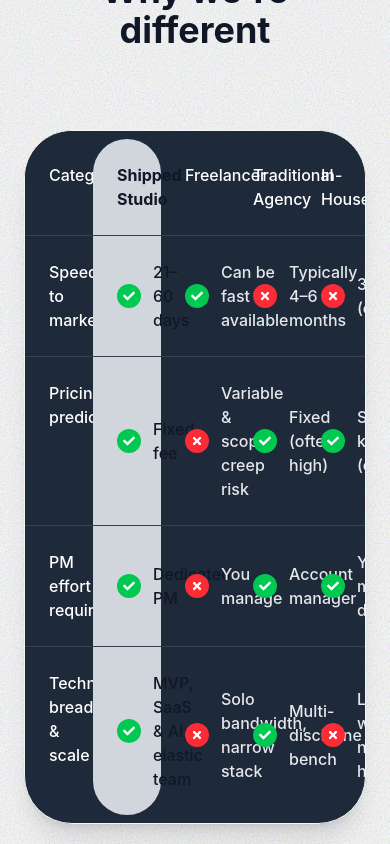
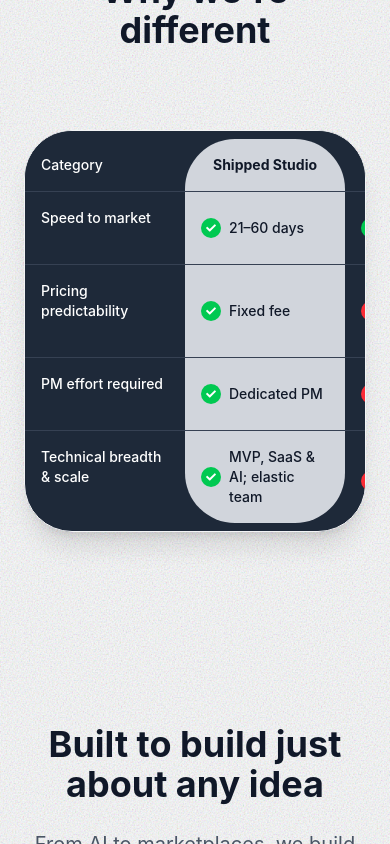
Before and after one commit to DevBobi/shipped.studio.landing, a Next.js app: page / in a window 390 px wide. Shown: the part 1800-2644 px from the top of the page. Built offline with nearby package versions, Linux system fonts and the light colour scheme.

Commit message:
table sorted

```diff
--- a/src/components/sections/WhyDifferentSection.tsx
+++ b/src/components/sections/WhyDifferentSection.tsx
@@ -52,6 +52,8 @@
 
         {/* Comparison Table */}
         <div className="bg-gray-800 rounded-[48px] p-0 overflow-hidden max-w-6xl w-full mx-auto shadow-xl border border-gray-100">
+          {/* Desktop Table */}
+          <div className="hidden md:block">
             {/* Header Row */}
             <div className="grid grid-cols-5 bg-gray-800">
               <div className="p-6 text-white font-medium font-dm-sans mt-2">Category</div>
@@ -122,6 +124,82 @@
               </div>
             ))}
           </div>
+
+          {/* Mobile Table */}
+          <div className="md:hidden overflow-x-auto">
+            <div className="min-w-[800px]">
+              {/* Header Row */}
+              <div className="grid grid-cols-5 bg-gray-800">
+                <div className="p-4 text-white font-medium font-dm-sans mt-2 text-sm">Category</div>
+                <div className="bg-gray-300 p-4 mt-2 text-gray-900 font-bold text-center font-dm-sans rounded-t-[50px] text-sm">
+                  Shipped Studio
+                </div>
+                <div className="p-4 text-white font-medium text-center font-dm-sans mt-2 text-sm">Freelancer</div>
+                <div className="p-4 text-white font-medium text-center font-dm-sans mt-2 text-sm">Traditional Agency</div>
+                <div className="p-4 text-white font-medium text-center font-dm-sans mt-2 text-sm">In-House</div>
+              </div>
+
+              {/* Content Rows */}
+              {comparisonData.map((row, index) => (
+                <div key={index} className="grid grid-cols-5 border-t border-gray-700">
+                  <div className="p-4 text-white font-medium font-inter text-sm">
+                    {row.category}
+                  </div>
+                  <div className={`bg-gray-300 p-4 flex items-center ${index === comparisonData.length - 1 ? 'rounded-b-[50px] mb-2' : ''}`}>
+                    <div className="flex items-center gap-2 font-bold text-gray-900">
+                      <div className="w-5 h-5 bg-green-500 rounded-full flex items-center justify-center flex-shrink-0">
+                        <FaCheck className="w-2.5 h-2.5 text-white" />
+                      </div>
+                      <span className="font-inter font-medium text-sm">{row.shippedStudio.text}</span>
+                    </div>
+                  </div>
+                  <div className={`p-4 flex items-center ${index === comparisonData.length - 1 ? 'rounded-b-[64px]' : ''}`}>
+                    <div className="flex items-center gap-2 text-gray-200">
+                      {row.freelancer.has ? (
+                        <div className="w-5 h-5 bg-green-500 rounded-full flex items-center justify-center flex-shrink-0">
+                          <FaCheck className="w-2.5 h-2.5 text-white" />
+                        </div>
+                      ) : (
+                        <div className="w-5 h-5 bg-red-500 rounded-full flex items-center justify-center flex-shrink-0">
+                          <FaTimes className="w-2.5 h-2.5 text-white" />
+                        </div>
+                      )}
+                      <span className="font-inter font-medium text-sm">{row.freelancer.text}</span>
+                    </div>
+                  </div>
+                  <div className={`p-4 flex items-center ${index === comparisonData.length - 1 ? 'rounded-b-[64px]' : ''}`}>
+                    <div className="flex items-center gap-2 text-gray-200">
+                      {row.traditionalAgency.has ? (
+                        <div className="w-5 h-5 bg-green-500 rounded-full flex items-center justify-center flex-shrink-0">
+                          <FaCheck className="w-2.5 h-2.5 text-white" />
+                        </div>
+                      ) : (
+                        <div className="w-5 h-5 bg-red-500 rounded-full flex items-center justify-center flex-shrink-0">
+                          <FaTimes className="w-2.5 h-2.5 text-white" />
+                        </div>
+                      )}
+                      <span className="font-inter font-medium text-sm">{row.traditionalAgency.text}</span>
+                    </div>
+                  </div>
+                  <div className={`p-4 flex items-center ${index === comparisonData.length - 1 ? 'rounded-b-[64px]' : ''}`}>
+                    <div className="flex items-center gap-2 text-gray-200">
+                      {row.inHouse.has ? (
+                        <div className="w-5 h-5 bg-green-500 rounded-full flex items-center justify-center flex-shrink-0">
+                          <FaCheck className="w-2.5 h-2.5 text-white" />
+                        </div>
+                      ) : (
+                        <div className="w-5 h-5 bg-red-500 rounded-full flex items-center justify-center flex-shrink-0">
+                          <FaTimes className="w-2.5 h-2.5 text-white" />
+                        </div>
+                      )}
+                      <span className="font-inter font-medium text-sm">{row.inHouse.text}</span>
+                    </div>
+                  </div>
+                </div>
+              ))}
+            </div>
+          </div>
+        </div>
       </div>
     </section>
   )
```
Lines whose indentation alone changed are shown as unchanged.
